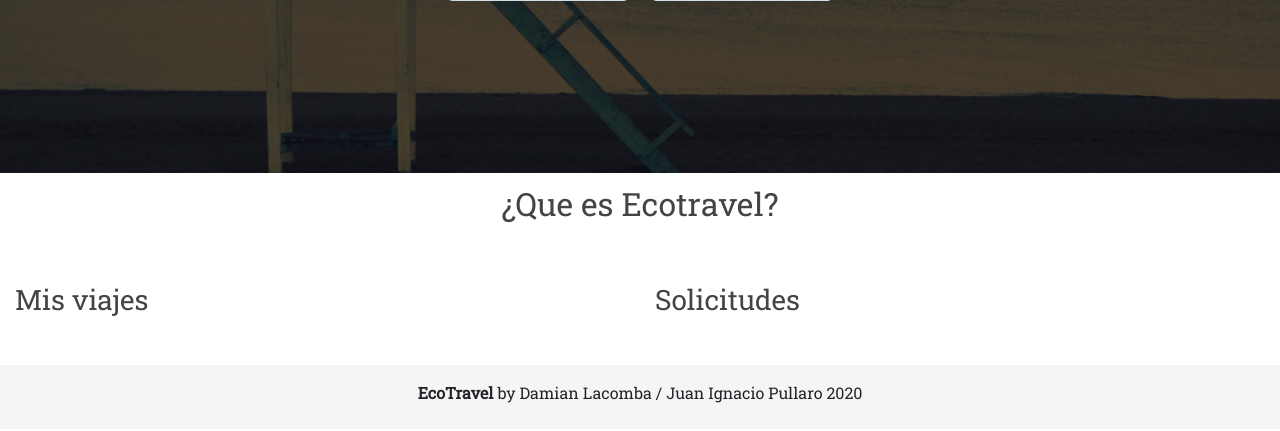
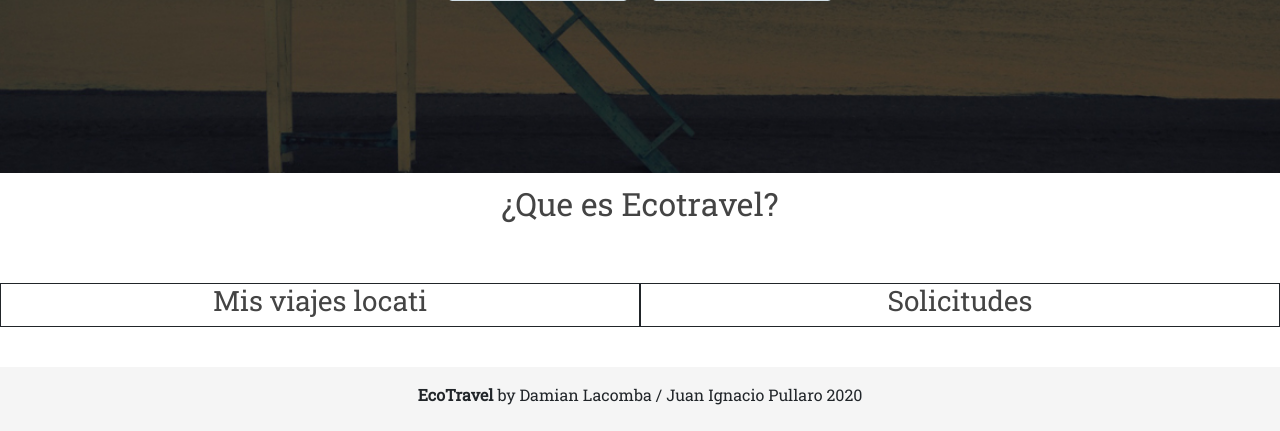
Before and after one commit to juanipullaro/ecotravel, a Python web app: template templates/profile.html in a window 1280 px wide. Shown: the part 456-887 px from the top of the page. Before the commit the page ends 859 px from the top, so only its background shows below. Run offline with Jinja, Linux system fonts and the light colour scheme; the template is opened without the code that fills it, so the values that code supplies are empty; some libraries are stand-ins or nearby versions.

Commit message:
This is a test locati

```diff
--- a/static/main.css
+++ b/static/main.css
@@ -242,6 +242,18 @@
 
 /* //////////////////////////////////////////  FIN HOME ////////////////////////////////////////////////////*
 
+/* //////////////////////////////////////////  PROFILE ////////////////////////////////////////////////////*/
+.col-sm-6 {
+    -webkit-box-flex: 0;
+    -ms-flex: 0 0 50%;
+    flex: 0 0 50%;
+    max-width: 50%;
+    border: 1px solid;
+    text-align: center;
+}
+
+/* //////////////////////////////////////////  FIN PROFILE ////////////////////////////////////////////////////*/
+
 /* //////////////////////////////////////  INICIO DE SESIÓN - REGISTRO  /////////////////////////////////////*/
 
 .signin-box {
--- a/templates/profile.html
+++ b/templates/profile.html
@@ -33,7 +33,7 @@
         </div>
         <div class="row">
             <div class="col-sm-6 wow fadeInRight">
-                <h3 class="column-title">Mis viajes</h3>
+                <h3 class="column-title">Mis viajes locati</h3>
 
             </div>
             <div class="col-sm-6 wow fadeInLeft">
```
